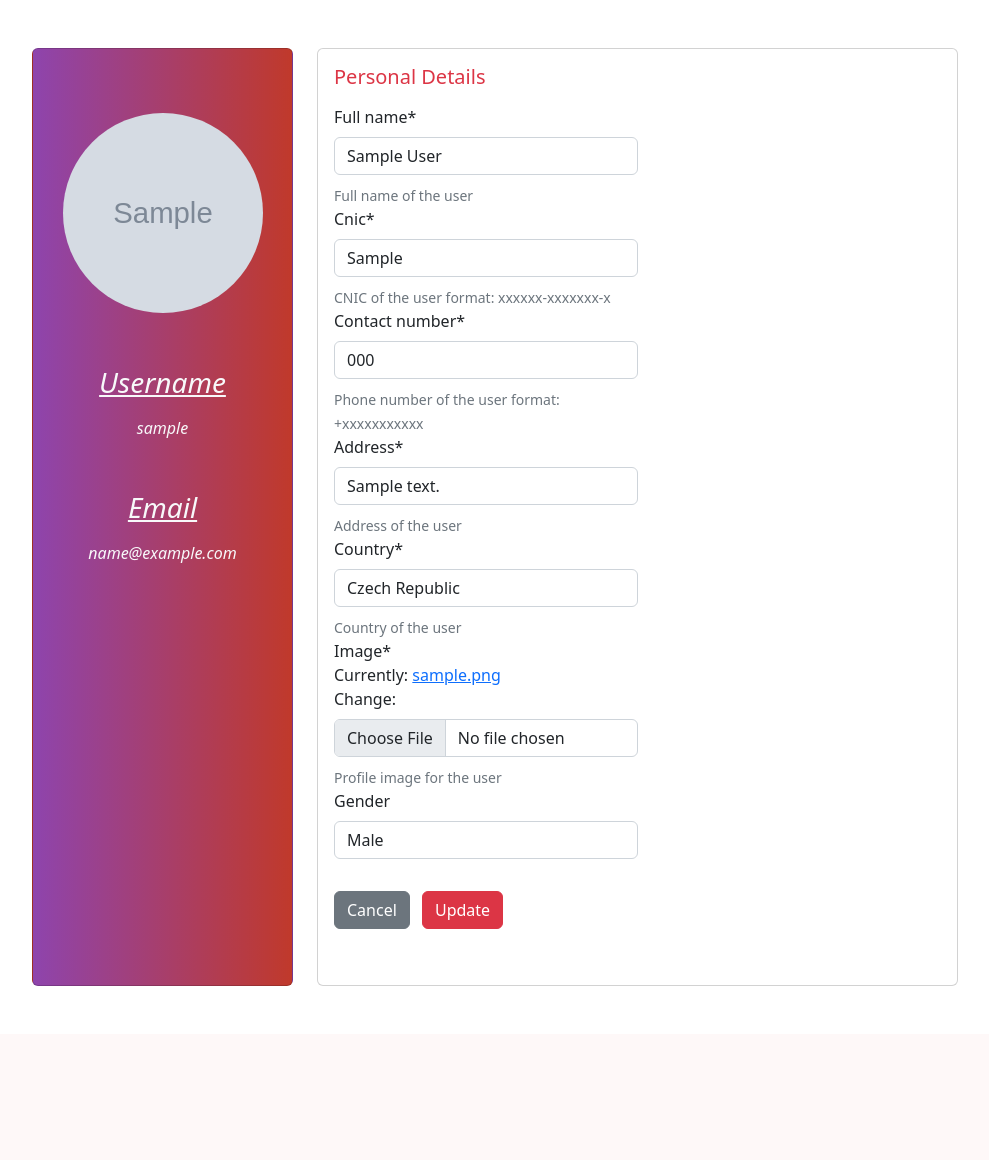
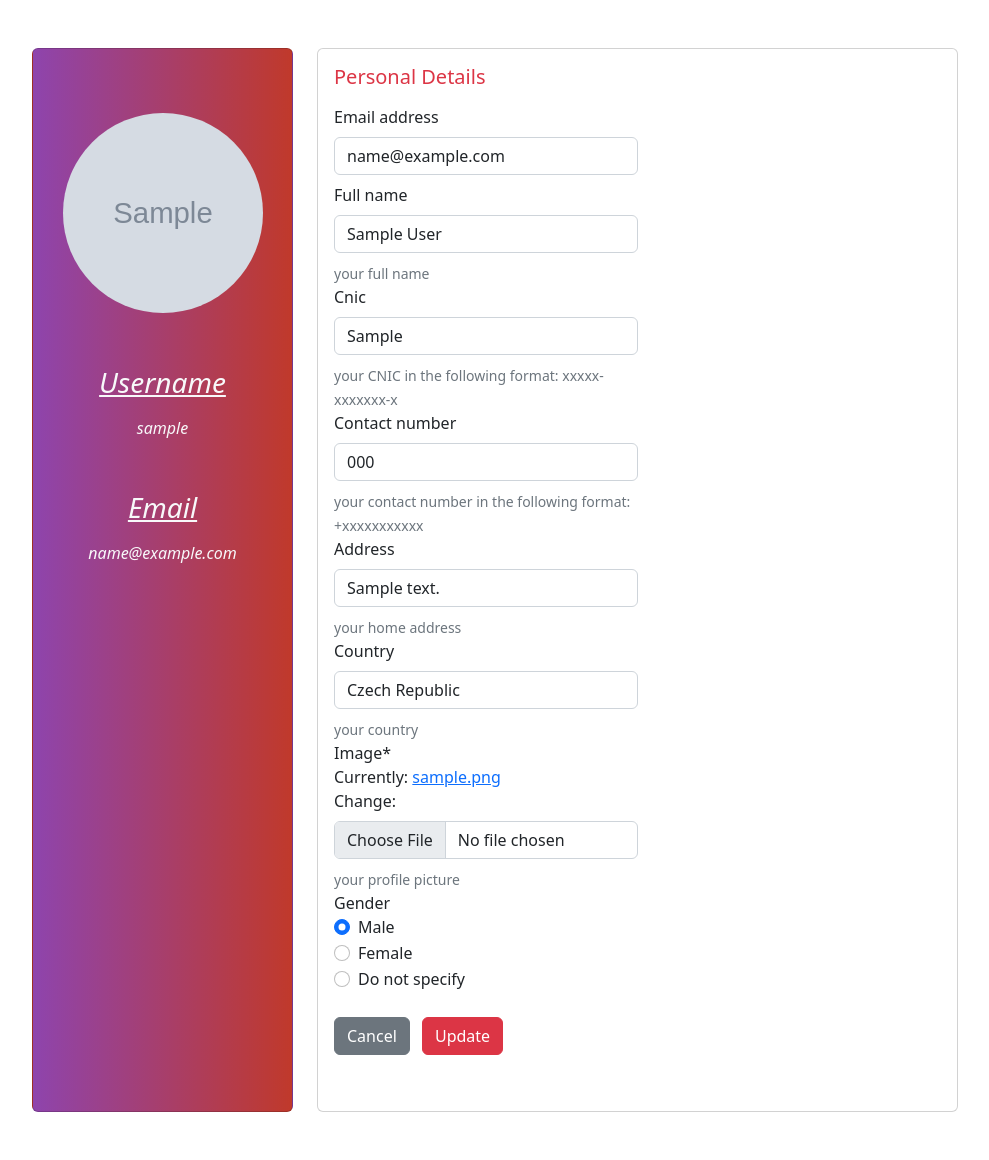
Before and after one commit to AfaqShuaib09/User-Authentication-App, a Django app: page /profile/edit/ in a window 1280 px wide. Shown: the part 86-1246 px from the top of the page, without its empty margins (50-1039 px from the left). Before the commit the page ends 1072 px from the top, so only its background shows below. Run offline with Django 4.2, Linux system fonts and the light colour scheme; a user stored in the database is signed in; tables that the repository leaves empty hold one stand-in row (values such as "Sample post"); grey boxes marked "Sample" are stand-in pictures; some libraries are stand-ins or nearby versions.

Commit message:
feat(some improvements):
  1. Login user upon successful signup
  2. Allow editing email in profile too
  3. Allow single field update
  4. Increase address character limit
  5. Help text improved
  6. Add radio buttons for gender

```diff
--- a/user_project/userApp/apps.py
+++ b/user_project/userApp/apps.py
@@ -2,6 +2,9 @@
 from django.apps import AppConfig
 
 
-class UserappConfig(AppConfig):
+class UserAppConfig(AppConfig):
     default_auto_field = 'django.db.models.BigAutoField'
     name = 'userApp'
+
+    def ready(self):
+        import userApp.signals
--- a/user_project/userApp/form.py
+++ b/user_project/userApp/form.py
@@ -3,6 +3,7 @@ from django import forms
 from django.contrib.auth.forms import UserCreationForm
 from django.contrib.auth.models import User
 
+from userApp.constant import GENDER_CHOICES
 from userApp.models import Profile
 
 
@@ -36,11 +37,6 @@ class SignupForm(UserCreationForm):
         user.email = self.cleaned_data['email']
         if commit:
             user.save()
-            # create a new user profile
-            user_profile = Profile.objects.create(user=user, full_name='', cnic='',
-                                                   contact_number='', address='')
-            user_profile.save()
-
         return user
 
 
@@ -52,8 +48,25 @@ class ProfileUpdateForm(forms.ModelForm):
             self.fields[field].widget.attrs['class'] = 'form-control my-2 w-100'
         self.fields['cnic'].widget.attrs['pattern'] = '^[0-9]{5}-[0-9]{7}-[0-9]$'
         self.fields['contact_number'].widget.attrs['pattern'] = '^\+\d{12}$'
+    gender = forms.ChoiceField(choices=GENDER_CHOICES, widget=forms.RadioSelect(), required=False)
 
     class Meta:
         ''' Meta class add to select the model to be used and determine order of form to be displayed '''
         model = Profile
         fields = ['full_name', 'cnic', 'contact_number', 'address', 'country', 'image', 'gender']
+
+
+class EmailUpdateForm(forms.ModelForm):
+    ''' User Email Update Form '''
+    def __init__(self, *args, **kwargs):
+        super().__init__(*args, **kwargs)
+        self.fields['email'].widget.attrs['class'] = 'form-control my-2 w-100'
+
+    class Meta:
+        model = User
+        fields = ['email']
+        error_messages = {
+            'email': {
+                'unique': 'This email is already in use.'
+            }
+        }
--- a/user_project/userApp/models.py
+++ b/user_project/userApp/models.py
@@ -5,7 +5,8 @@ from django.db import models
 from django_countries.fields import CountryField
 from PIL import Image
 
-from userApp.constant import (CNIC_VALIDATOR, CONTACT_NO_VALIDATOR, GENDER_CHOICES)
+from userApp.constant import (CNIC_VALIDATOR, CONTACT_NO_VALIDATOR,
+                              GENDER_CHOICES)
 
 
 # Create your models here.
@@ -13,15 +14,16 @@ class Profile(models.Model):
     ''' User Profile Model '''
     user = models.OneToOneField(User, on_delete=models.CASCADE)
     image = models.ImageField(upload_to='upload/', default='upload/default.png',
-                                help_text='Profile image for the user')
-    full_name = models.CharField(max_length=100, help_text='Full name of the user')
-    cnic = models.CharField(max_length=15 , help_text='CNIC of the user format: xxxxxx-xxxxxxx-x',
-                            validators=[ CNIC_VALIDATOR ])
-    contact_number = models.CharField(max_length=13, help_text='Phone number of the user format: +xxxxxxxxxxx',
-                                validators=[ CONTACT_NO_VALIDATOR ])
-    address = models.CharField(max_length=100, help_text='Address of the user')
+                                help_text='your profile picture')
+    full_name = models.CharField(max_length=100, help_text='your full name', blank=True)
+    cnic = models.CharField(max_length=15 , help_text='your CNIC in the following format: xxxxx-xxxxxxx-x',
+                            validators=[ CNIC_VALIDATOR ], blank=True)
+    contact_number = models.CharField(max_length=13,
+                                        help_text='your contact number in the following format: +xxxxxxxxxxx',
+                                        validators=[ CONTACT_NO_VALIDATOR ], blank=True)
+    address = models.CharField(max_length=200, help_text='your home address', blank=True)
     gender = models.CharField(max_length=1, choices=GENDER_CHOICES, default='', blank=True)
-    country = CountryField(blank_label='(select country)', help_text='Country of the user')
+    country = CountryField(blank_label='(select country)', help_text='your country', blank=True)
 
     def __str__(self):
         ''' Overrides the str method to return the name of the user '''
@@ -30,7 +32,6 @@ class Profile(models.Model):
     def save(self, *args, **kwargs):
         ''' Overrides the save method to resize the image to fit the requirements '''
         super().save(*args, **kwargs)
-        print(self.image.path)
         img = Image.open(self.image.path)
 
         if img.height > 300 or img.width > 300:
--- a/user_project/userApp/templates/userApp/edit_profile.html
+++ b/user_project/userApp/templates/userApp/edit_profile.html
@@ -46,6 +46,7 @@
                             <div class="col-xl-6 col-lg-6 col-md-6 col-sm-6 col-12">
                                 <div class="form-group">
                                     {% csrf_token %}
+                                    {{ email_form | crispy }}
                                     {{ edit_form | crispy }}
                                 </div>
                             </div>
--- a/user_project/userApp/views.py
+++ b/user_project/userApp/views.py
@@ -1,11 +1,12 @@
 ''' Views (User Interface) Definitions to be used in the User App '''
 
 from django.contrib import messages
-from django.contrib.auth import authenticate, logout
+from django.contrib.auth import authenticate, login, logout
 from django.shortcuts import redirect, render
 from django.views.generic import View
 
-from userApp.form import SignupForm, ProfileUpdateForm
+from userApp.form import EmailUpdateForm, ProfileUpdateForm, SignupForm
+
 
 # Create your views here.
 class SignupView(View):
@@ -28,8 +29,12 @@ class SignupView(View):
         form = SignupForm(request.POST)
         if form.is_valid():
             form.save()
-            messages.success(request, 'User Registered Successfully. ✅')
-            return redirect('/login')
+            messages.info(request, "Registered Successfully. ✅. You are now logged in.")
+            new_user = authenticate(username=form.cleaned_data['username'],
+                                    password=form.cleaned_data['password1'],
+                                    )
+            login(request, new_user)
+            return redirect('/profile')
         else:
             return render(request, 'registration/signup.html', {'user_creation_form': form})
 
@@ -69,9 +74,11 @@ class EditView(View):
         ''' Returns the edit profile page to edit the user details '''
         if request.user.is_authenticated:
             user = request.user
-            form = ProfileUpdateForm(instance=user.profile)
+            user_profile_form = ProfileUpdateForm(instance=user.profile)
+            user_email_form = EmailUpdateForm(instance=user)
             context = {
-                'edit_form': form
+                'edit_form': user_profile_form,
+                'email_form': user_email_form
             }
             return render(request, 'userApp/edit_profile.html', context=context)
         else:
@@ -80,13 +87,17 @@ class EditView(View):
 
     def post(self, request):
         ''' Updates the user details and redirects to the profile page '''
-        form = ProfileUpdateForm(request.POST, request.FILES, instance=request.user.profile)
-        if form.is_valid():
-            form.save()
+        user_profile_form = ProfileUpdateForm(request.POST, request.FILES, instance=request.user.profile)
+        user_email_form = EmailUpdateForm(request.POST, instance=request.user)
+        if user_profile_form.is_valid():
+            user_profile_form.save()
+        if user_email_form.is_valid():
+            user_email_form.save()
             messages.success(request, 'User profile updated successfully. ✅')
             return redirect('/profile/')
         else:
-            return render(request, 'userApp/edit_profile.html', {'profile_form': form})
+            messages.warning(request, 'User profile update failed. ❌')
+            return redirect('/profile/edit/')
 
 
 def error_404(request, exception):
--- a/user_project/user_project/settings.py
+++ b/user_project/user_project/settings.py
@@ -39,9 +39,9 @@ INSTALLED_APPS = [
     'django.contrib.messages',
     'django.contrib.staticfiles',
     'django.contrib.humanize',
-    'userApp',
     'crispy_forms',
     'django_countries',
+    'userApp.apps.UserAppConfig',
 ]
 
 MIDDLEWARE = [
--- a/user_project/user_project/urls.py
+++ b/user_project/user_project/urls.py
@@ -2,9 +2,9 @@
 
 from django.conf import settings
 from django.conf.urls import handler404
-from django.contrib.auth import views as auth_views
 from django.conf.urls.static import static
 from django.contrib import admin
+from django.contrib.auth import views as auth_views
 from django.urls import include, path
 
 urlpatterns = [
```
Also changed, not shown: user_project/userApp/signals.py (added, +22 -0 lines), user_project/userApp/migrations/0002_alter_profile_address_alter_profile_cnic_and_more.py (added).
